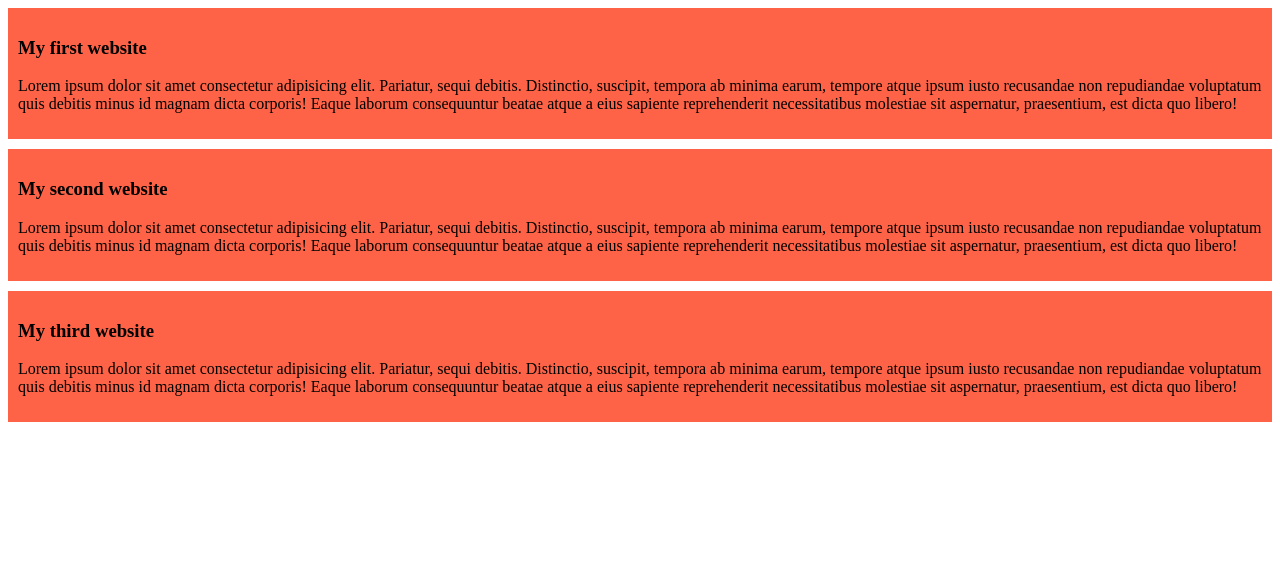
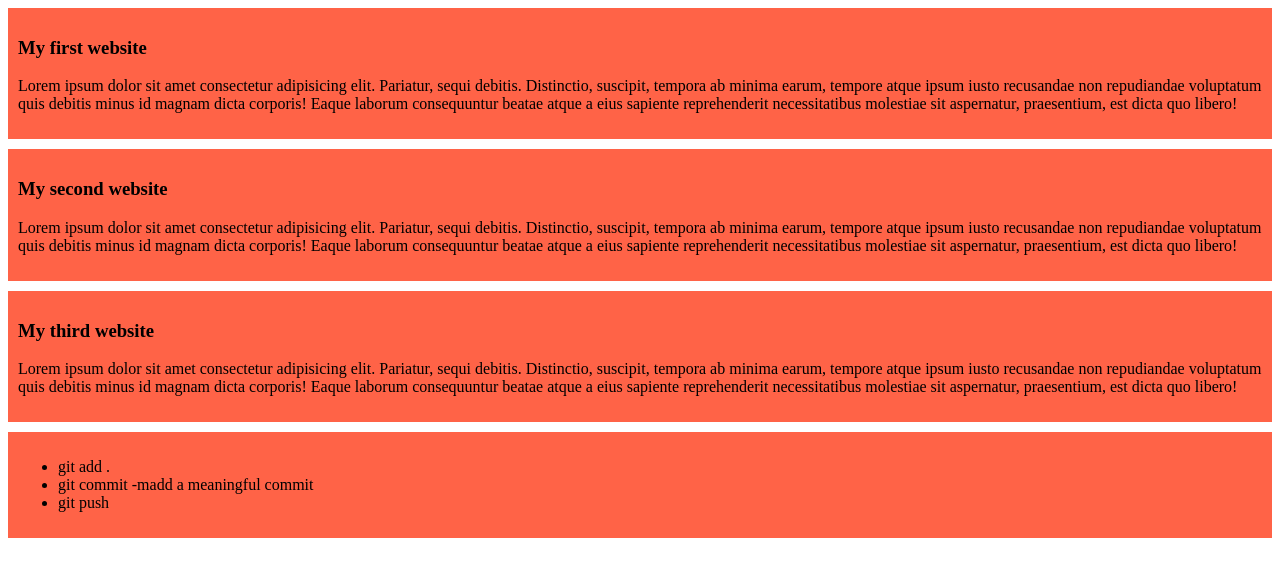
Before and after one commit to Nafiz7D/my-simple-website, a plain HTML site: page index.html in a window 1280 px wide. Drawn offline with Linux system fonts and the light colour scheme.

Commit message:
added a list to push code

```diff
--- a/index.html
+++ b/index.html
@@ -19,5 +19,12 @@
         <h3>My third website</h3>
         <p>Lorem ipsum dolor sit amet consectetur adipisicing elit. Pariatur, sequi debitis. Distinctio, suscipit, tempora ab minima earum, tempore atque ipsum iusto recusandae non repudiandae voluptatum quis debitis minus id magnam dicta corporis! Eaque laborum consequuntur beatae atque a eius sapiente reprehenderit necessitatibus molestiae sit aspernatur, praesentium, est dicta quo libero!</p>
     </div>
+     <div>
+        <ul>
+            <li>git add .</li>
+            <li>git commit -madd a meaningful commit</li>
+            <li>git push</li>
+        </ul>
+     </div>
 </body>
 </html>
```
